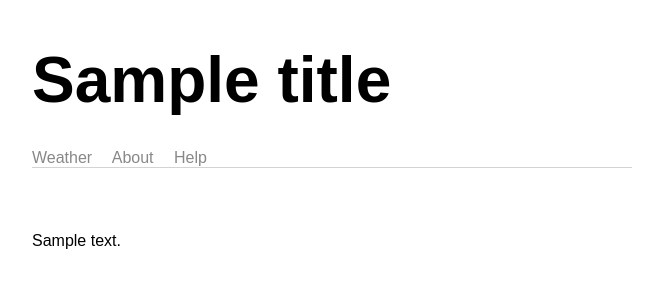
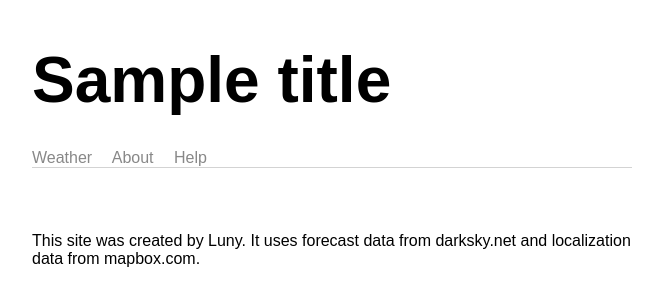
Before and after one commit to Luny-S/Node-JS-Course---WebServer, a Node project: template templates/views/about.hbs in a window 1280 px wide. Shown: the top 306 px of the page, without its empty margins (308-969 px from the left). Run offline with Node 20 templates, Linux system fonts and the light colour scheme; the template is opened without the code that fills it: most values are stand-ins (such as "Sample title", 1, 10 or a date in 2020); some libraries are stand-ins or nearby versions.

Commit message:
Modified about page.

```diff
--- a/templates/views/about.hbs
+++ b/templates/views/about.hbs
@@ -9,7 +9,7 @@
 </head>
 <body>
     {{>header}}
-    <p>{{content}}</p>
+    <p>This site was created by Luny. It uses forecast data from darksky.net and localization data from mapbox.com.</p>
     {{>footer}}
 </body>
 </html>
```
